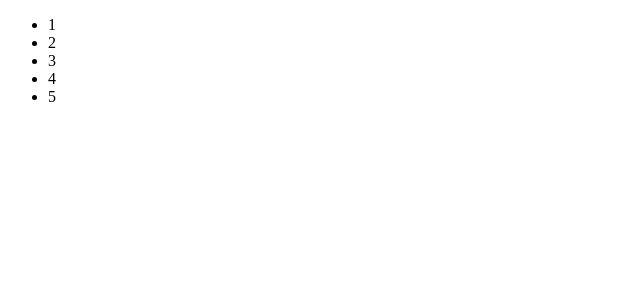
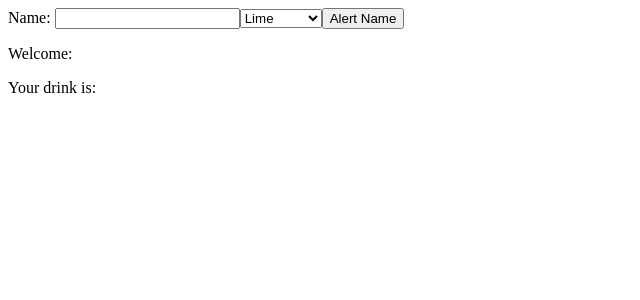
Before and after one commit to linh309/Messaging, a React (Create React App) app: page / in a window 1280 px wide. Shown: the top 300 px of the page, without its empty margins (0-640 px from the left). Built offline with nearby package versions, Linux system fonts and the light colour scheme.

Commit message:
finish form

```diff
--- a/src/index.js
+++ b/src/index.js
@@ -211,30 +211,91 @@
 // );
 
 //Render number
-function ListItem(props) {
-    const value = props.value;
-    return (
-        <li>
-            {value}
-        </li>
-    );
+// function ListItem(props) {
+//     const value = props.value;
+//     return (
+//         <li>
+//             {value}
+//         </li>
+//     );
+// }
+
+// function NumberList(props) {
+//     const numbers = props.numbers;
+//     const listItems = numbers.map((number)=>
+//         <ListItem value={number} key={number.toString()} />
+//     );
+
+//     return (
+//         <ul>
+//             {listItems}
+//         </ul>
+//     );
+// }
+
+// const numbers = [1, 2, 3, 4, 5];
+// ReactDOM.render(
+//   <NumberList numbers={numbers} />,
+//   document.getElementById('root')
+// );
+
+
+class NameForm extends React.Component {
+    constructor (props) {
+        super(props);
+        this.state = {value: '', name: '',fruit: "",fruitSelectd: 'lime'};
+        this.handleChange = this.handleChange.bind(this);
+        this.handleSubmit = this.handleSubmit.bind(this);
+    }
+
+    handleChange(e) {
+        const target = e.target;
+        const value = e.target.value;
+        var type = e.target.name === "yourname" ? "text" : e.target.name === "yourfruit" ? "select" : "";
+        if (type === "text") {
+            this.setState({
+                value: value,
+                name: ''
+            });
+        }
+        else if (type=== "select") {
+            this.setState({
+                fruitSelectd: e.target.value
+            });
+        }
+    }
+
+    handleSubmit(e) {
+        this.setState({
+            name: this.state.value,
+            fruit: this.state.fruitSelectd
+        });
+        e.preventDefault();
+    }
+
+    render() {
+        const listFruit = <select name="yourfruit" value={this.state.fruitSelectd} onChange={this.handleChange}>
+            <option value="grapefruit">Grapefruit</option>
+            <option value="lime">Lime</option>
+            <option value="coconut">Coconut</option>
+            <option value="mango">Mango</option>
+        </select>
+        return (
+            <form onSubmit={this.handleSubmit}>
+                <label>
+                    Name: <input type='text' name="yourname" value={this.state.value} onChange={this.handleChange} />
+                </label>
+                {listFruit}
+                <input type="submit" value="Alert Name" />
+
+                <p>Welcome: {this.state.name}</p>
+                <p>Your drink is: {this.state.fruit}</p>
+            </form>
+        );
+    }
 }
 
-function NumberList(props) {
-    const numbers = props.numbers;
-    const listItems = numbers.map((number)=>
-        <ListItem value={number} key={number.toString()} />
-    );
-
-    return (
-        <ul>
-            {listItems}
-        </ul>
-    );
-}
-
-const numbers = [1, 2, 3, 4, 5];
 ReactDOM.render(
-  <NumberList numbers={numbers} />,
+  <NameForm />,
   document.getElementById('root')
 );
```
